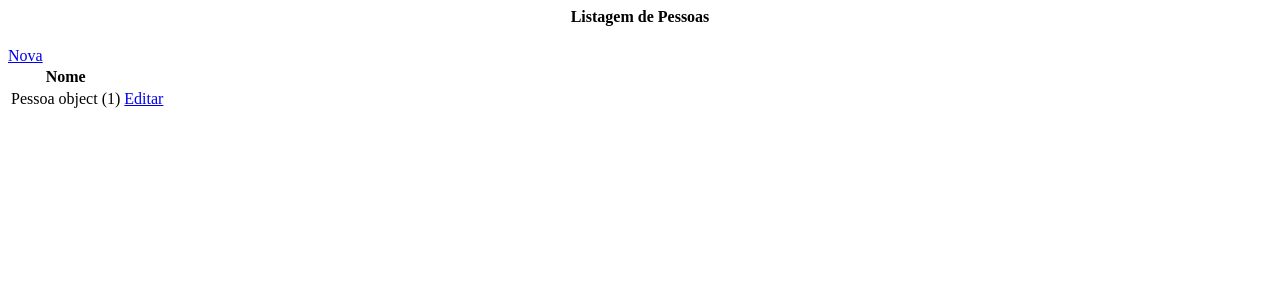
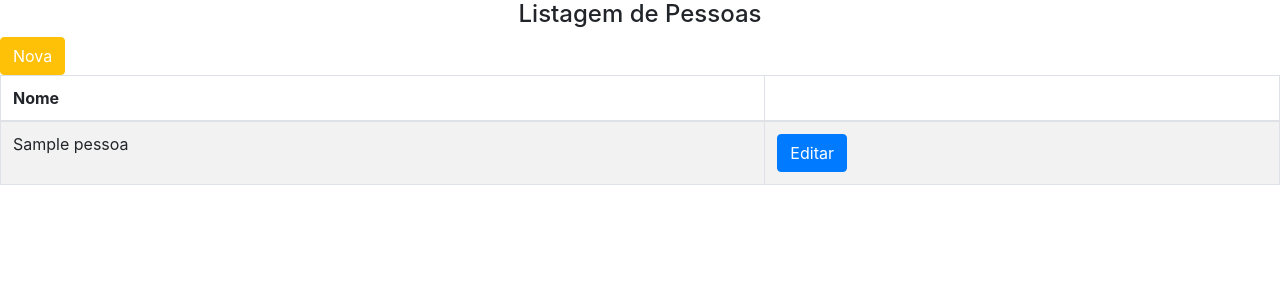
Before and after one commit to renantescaro/django-teste, a Django app: page /pessoas/ in a window 1280 px wide. Shown: the top 300 px of the page. Run offline with Django 3.2, Linux system fonts and the light colour scheme; tables that the repository leaves empty hold one stand-in row (values such as "Sample post"); some libraries are stand-ins or nearby versions.

Commit message:
estilizando listagem

```diff
--- a/meusite/pessoas/templates/pessoas/listagem.html
+++ b/meusite/pessoas/templates/pessoas/listagem.html
@@ -1,12 +1,15 @@
+{% load static %}
+
+<link rel="stylesheet" href="{% static 'css/bootstrap.min.css' %}">
 <div>
     <div style="text-align: center;">
         <h4>Listagem de Pessoas</h4>
     </div>
 
     <div>
-        <a href="nova">Nova</a>
+        <a class="btn btn-warning" style="color: white;" href="nova">Nova</a>
     </div>
-    <table>
+    <table class="table table-bordered table-striped">
         <thead>
             <tr>
                 <th>Nome</th>
@@ -16,12 +19,13 @@
         <tbody>
             {% for pessoa in pessoas %}
             <tr>
-                <td>{{ pessoa }}</td>
+                <td>{{ pessoa.nome }}</td>
                 <td>
-                    <a href="editar">Editar</a>
+                    <a class="btn btn-primary" href="{{pessoa.id}}/editar">Editar</a>
                 </td>
             </tr>
             {% endfor %}
         </tbody>
     </table>
 </div>
+<script src="{% static 'js/bootstrap.min.js' %}"></script>
```
